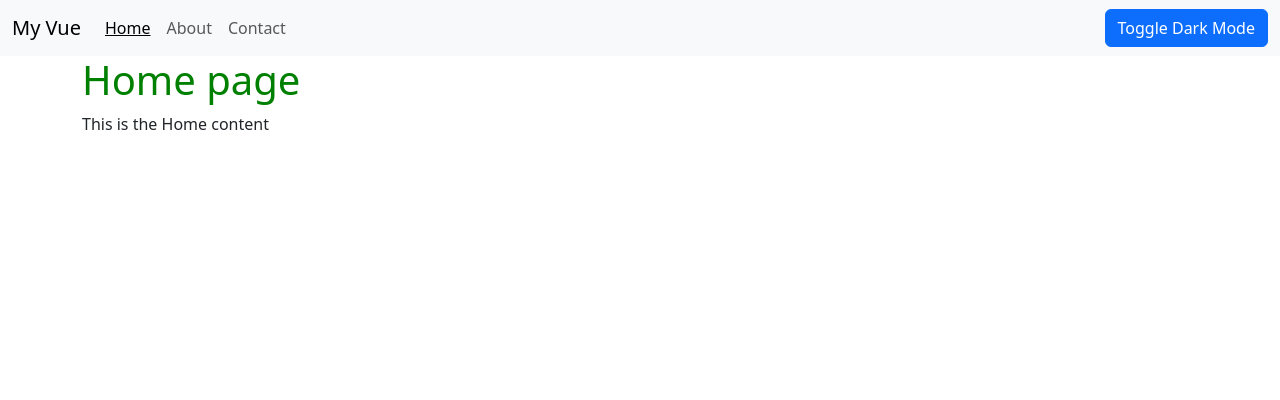
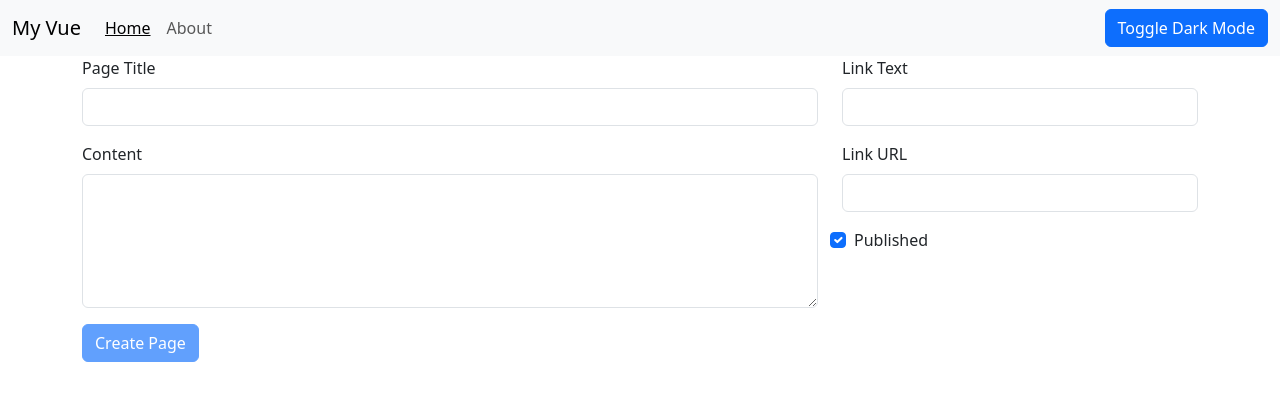
Before and after one commit to Michael3468/vue-crash-course, a Vue app: page / in a window 1280 px wide. Shown: the top 400 px of the page. Built offline with nearby package versions, Linux system fonts and the light colour scheme.

Commit message:
feat(createpage): add CreatePage component

```diff
--- a/public/pages.json
+++ b/public/pages.json
@@ -2,16 +2,19 @@
   {
     "link": { "text": "Home", "url": "index.html" },
     "pageTitle": "Home page",
-    "content": "This is the Home content"
+    "content": "This is the Home content",
+    "published": "true"
   },
   {
     "link": { "text": "About", "url": "about.html" },
     "pageTitle": "About page",
-    "content": "This is the About content"
+    "content": "This is the About content",
+    "published": "true"
   },
   {
     "link": { "text": "Contact", "url": "contact.html" },
     "pageTitle": "Contact page",
-    "content": "This is the Contact content"
+    "content": "This is the Contact content",
+    "published": "false"
   }
 ]
--- a/src/App.vue
+++ b/src/App.vue
@@ -5,21 +5,26 @@
     :nav-link-click="(index) => (activePage = index)"
   ></NavBar>
 
-  <PageViewer v-if="pages.length > 0" :page="pages[activePage]"></PageViewer>
+  <!-- <PageViewer v-if="pages.length > 0" :page="pages[activePage]"></PageViewer> -->
+  <CreatePage :page-created="pageCreated"></CreatePage>
 </template>
 
 <script>
 import NavBar from './components/NavBar';
-import PageViewer from './components/PageViewer';
+// import PageViewer from './components/PageViewer';
+import CreatePage from './components/CreatePage';
 
 export default {
   components: {
     NavBar,
-    PageViewer,
+    // PageViewer,
+    CreatePage,
   },
+
   created() {
     this.getPages();
   },
+
   data() {
     return {
       activePage: 0,
@@ -34,6 +39,10 @@ export default {
 
       this.pages = data;
     },
+
+    pageCreated(pageObj) {
+      this.pages.push(pageObj);
+    },
   },
 };
 </script>
--- /dev/null
+++ b/src/components/CreatePage.vue
@@ -0,0 +1,91 @@
+<template>
+  <div class="container mb-3">
+    <form action="">
+      <div class="row">
+        <div class="col-md-8">
+          <div class="mb-3">
+            <label for="" class="form-label">Page Title</label>
+            <input type="text" class="form-control" v-model="pageTitle" />
+          </div>
+
+          <div class="mb-3">
+            <label for="" class="form-label">Content</label>
+            <textarea type="text" class="form-control" rows="5" v-model="content"></textarea>
+          </div>
+        </div>
+
+        <div class="col">
+          <div class="mb-3">
+            <label for="" class="form-label">Link Text</label>
+            <input type="text" class="form-control" v-model="linkText" />
+          </div>
+
+          <div class="mb-3">
+            <label for="" class="form-label">Link URL</label>
+            <input type="text" class="form-control" v-model="linkUrl" />
+          </div>
+
+          <div class="row mb-3">
+            <div class="form-check">
+              <input type="checkbox" class="form-check-input" v-model="published" />
+              <label for="gridCheck1" class="form-check-label">Published</label>
+            </div>
+          </div>
+        </div>
+      </div>
+
+      <div class="mb-3">
+        <button class="btn btn-primary" @click.prevent="submitForm" :disabled="isFormInvalid">
+          Create Page
+        </button>
+      </div>
+    </form>
+  </div>
+</template>
+
+<script>
+export default {
+  props: ['pageCreated'],
+
+  computed: {
+    isFormInvalid() {
+      return !this.pageTitle || !this.content || !this.linkText || !this.linkUrl;
+    },
+  },
+
+  data() {
+    return {
+      pageTitle: '',
+      content: '',
+      linkText: '',
+      linkUrl: '',
+      published: true,
+    };
+  },
+
+  methods: {
+    submitForm() {
+      if (!this.pageTitle || !this.content || !this.linkText || !this.linkUrl) {
+        alert('Please fill the form');
+        return;
+      }
+
+      this.pageCreated({
+        pageTitle: this.pageTitle,
+        content: this.content,
+        link: {
+          text: this.linkText,
+          url: this.linkUrl,
+        },
+        published: this.published,
+      });
+
+      this.pageTitle = '';
+      this.content = '';
+      this.linkText = '';
+      this.linkUrl = '';
+      this.published = true;
+    },
+  },
+};
+</script>
--- a/src/components/NavBar.vue
+++ b/src/components/NavBar.vue
@@ -3,7 +3,7 @@
     <div class="container-fluid">
       <a href="#" class="navbar-brand">My Vue</a>
       <ul class="navbar-nav me-auto mb-2 mb-lg-0">
-        <li class="nav-item" v-for="(page, index) in pages" :key="index">
+        <li class="nav-item" v-for="(page, index) in publishedPages" :key="index">
           <NavbarLink
             :page="page"
             :isActive="activePage === index"
@@ -29,6 +29,12 @@ export default {
 
   created() {
     this.getThemeSetting();
+  },
+
+  computed: {
+    publishedPages() {
+      return Array.isArray(this.pages) ? this.pages.filter((p) => p.published === 'true') : [];
+    },
   },
 
   props: ['pages', 'activePage', 'navLinkClick'],
```
